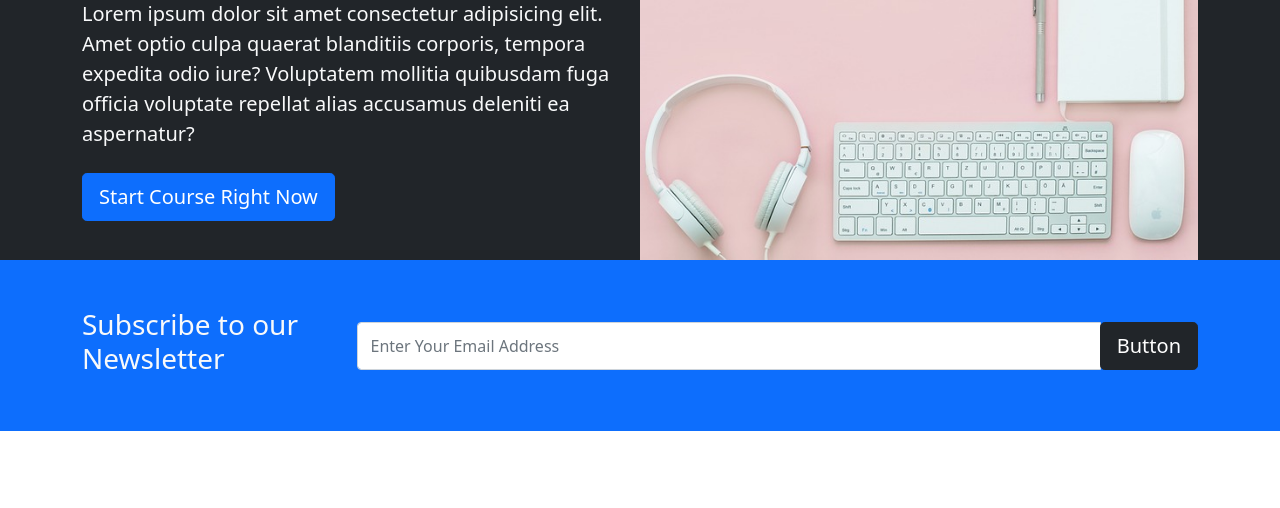
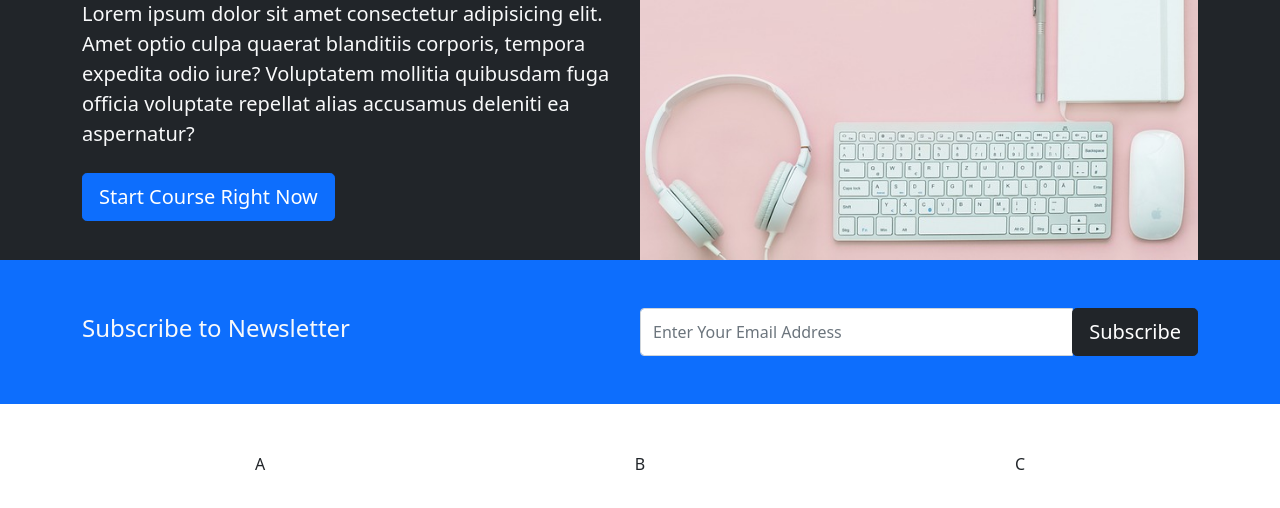
Before and after one commit to biroue10/Bootstrap-Website, a plain HTML site: page index.html in a window 1280 px wide. Shown: the part 216-724 px from the top of the page. Drawn offline with nearby package versions, Linux system fonts and the light colour scheme.

Commit message:
Second Commit

```diff
--- a/index.html
+++ b/index.html
@@ -75,21 +75,34 @@
     <section class="bg-primary text-light py-5">
       <div class="container">
         <div class="d-md-flex justify-content-between align-items-center">
-          <h3>Subscribe to our Newsletter</h3>
-          <div class="input-group">
+          <h4>Subscribe to Newsletter</h4>
+          <div class="input-group news-input">
             <input
               type="text"
               class="form-control"
               placeholder="Enter Your Email Address"
             />
             <div class="input-group-append">
-              <button class="btn btn-dark btn-lg" type="button">Button</button>
+              <button class="btn btn-dark btn-lg" type="button">
+                Subscribe
+              </button>
             </div>
           </div>
         </div>
       </div>
     </section>
     <!-- end newsletter -->
+    <!-- boxes -->
+    <section class="p-5">
+      <div class="container">
+        <div class="row text-center">
+          <div class="col-md">A</div>
+          <div class="col-md">B</div>
+          <div class="col-md">C</div>
+        </div>
+      </div>
+    </section>
+    <!-- end boxes -->
     <script
       src="https://cdn.jsdelivr.net/npm/bootstrap@5.0.2/dist/js/bootstrap.bundle.min.js"
       integrity="sha384-MrcW6ZMFYlzcLA8Nl+NtUVF0sA7MsXsP1UyJoMp4YLEuNSfAP+JcXn/tWtIaxVXM"
--- a/style.css
+++ b/style.css
@@ -0,0 +1,6 @@
+@media(min-width: 768px){
+    .news-input{
+        width: 50%;
+
+    }
+}
```
